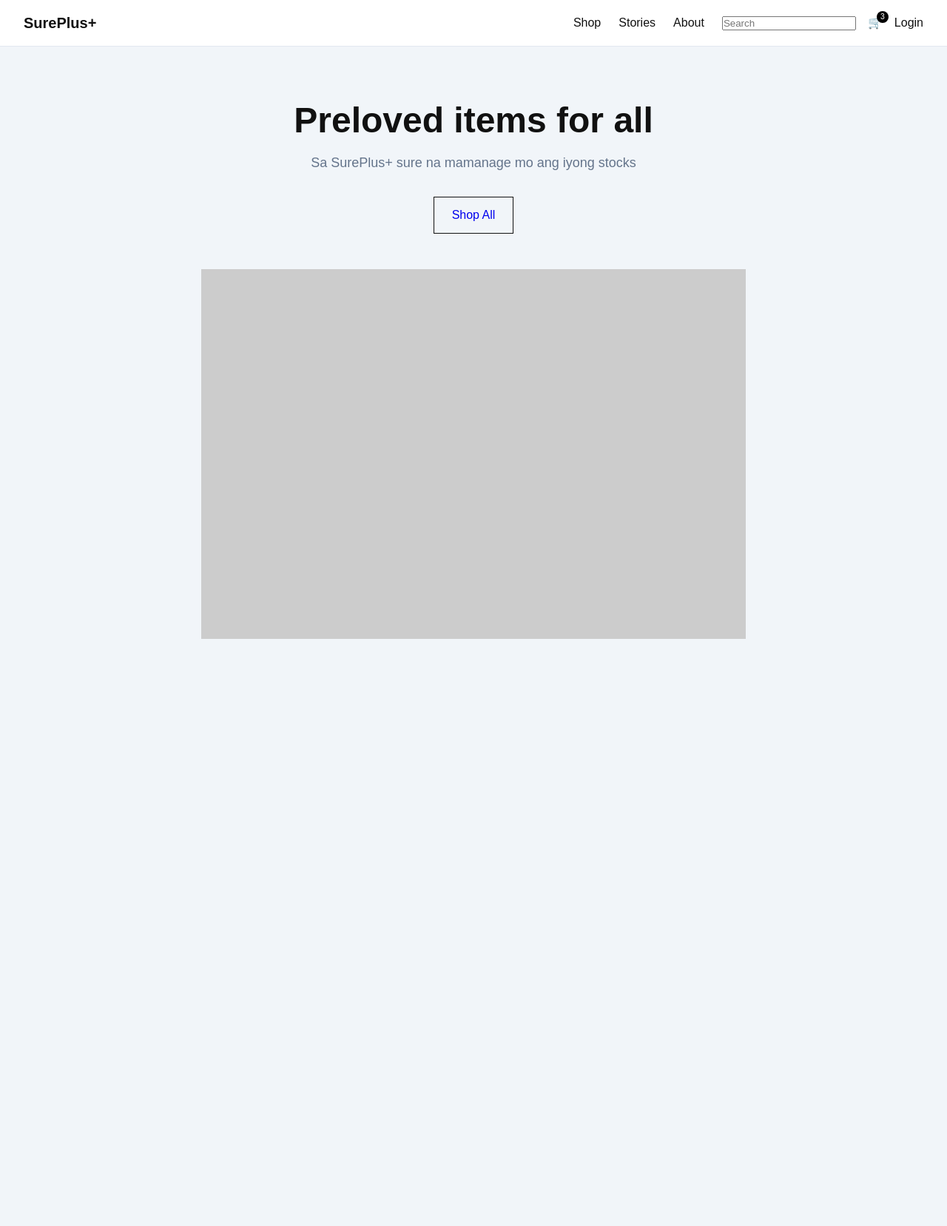
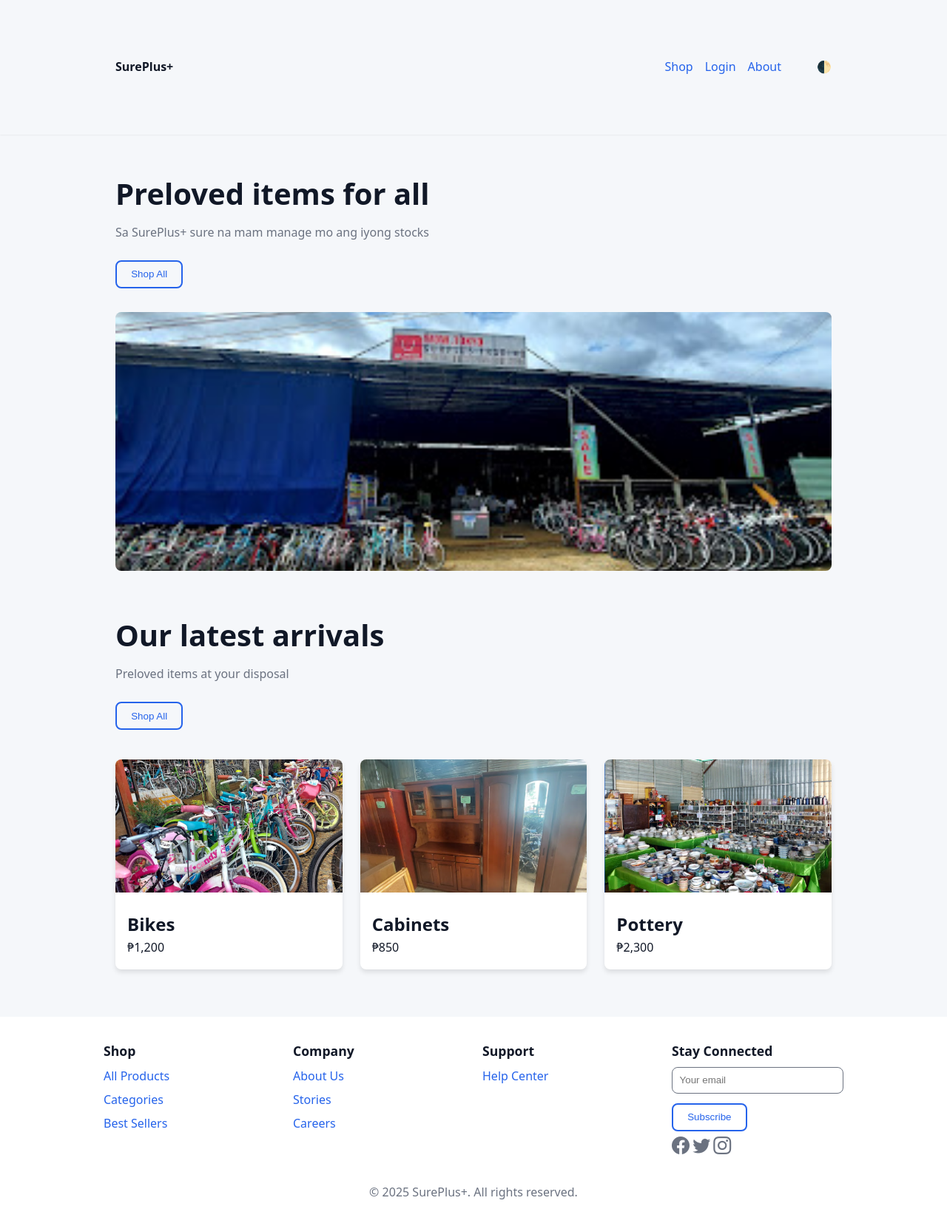
Before and after one commit to Patrickjoshanedez/Collab, a PHP site: page / in a window 1280 px wide. Shown: the whole page at 74% size. Before the commit the page ends 864 px from the top, so only its background shows below. Run offline with PHP 8.4, Linux system fonts and the light colour scheme.

Commit message:
index styling

```diff
--- a/css/index-style.css
+++ b/css/index-style.css
@@ -1,105 +1,148 @@
-/* Reset and base styles */
-* {
-  box-sizing: border-box;
-  margin: 0;
-  padding: 0;
+/*============= Variables & Reset =============*/
+ :root {
+  --bg: #f5f7fa;
+  --card: #fff;
+  --text: #111827;
+  --muted: #6b7280;
+  --primary: #2563eb;
+  --radius: .5rem;
+  --shadow-sm: 0 1px 2px rgba(0,0,0,0.05);
+  --shadow-md: 0 4px 6px rgba(0,0,0,0.1);
 }
+.dark {
+  --bg: #1f2937;
+  --card: #374151;
+  --text: #f9fafb;
+  --muted: #9ca3af;
+  --primary: #3b82f6;
+}
+* { margin: 0; padding: 0; box-sizing: border-box; }
 body {
-  font-family: Arial, sans-serif;
-  background-color: #f1f5f9;
-  color: #111;
-  line-height: 1.5;
+  font-family: system-ui, sans-serif;
+  background: var(--bg);
+  color: var(--text);
+  line-height: 1.6;
+}
+a { color: var(--primary); text-decoration: none; }
+a:hover { text-decoration: underline; }
+button {
+  border: 2px solid var(--primary);
+  background: transparent;
+  padding: .6rem 1.2rem;
+  border-radius: var(--radius);
+  transition: background .2s, color .2s;
+  color: #2563eb;
+}
+button:hover {
+  background: var(--primary);
+  color: #fff;
 }
 
-/* Header / Navbar */
+/*============= Header =============*/
 header {
-  background-color: #fff;
-  padding: 1rem 2rem;
-  border-bottom: 1px solid #e2e8f0;
+  position: sticky;
+  top: 0;
+  backdrop-filter: blur(8px);
+  background: var(--bg);
+  box-shadow: var(--shadow-sm);
+  z-index: 100;
+  transition: padding .3s;
+}
+header.shrink { padding: .5rem 0; } /* smooth shrink on scroll :contentReference[oaicite:5]{index=5} */
+.nav-container {
+  max-width: 1000px;
+  margin: auto;
   display: flex;
   align-items: center;
   justify-content: space-between;
+  padding: 1rem;
 }
-.logo {
-  font-weight: bold;
-  font-size: 1.25rem;
+
+/*============= Hero Sections =============*/
+section {
+  max-width: 1000px;
+  margin: 3rem auto;
+  padding: 0 1rem;
 }
-nav {
-  display: flex;
-  align-items: center;
+h1 { font-size: 2.5rem; margin-bottom: .5rem; }
+p.subtitle { color: var(--muted); margin-bottom: 1.5rem; }
+.hero-img {
+  width: 100%;
+  height: 350px;
+  object-fit: cover;
+  border-radius: var(--radius);
+}
+
+/*============= Grid & Cards =============*/
+.grid-3 {
+  display: grid;
+  grid-template-columns: repeat(auto-fit, minmax(220px, 1fr));
   gap: 1.5rem;
 }
-nav a {
-  text-decoration: none;
-  color: #111;
-  font-weight: 500;
+.card {
+  background: var(--card);
+  border-radius: var(--radius);
+  box-shadow: var(--shadow-md);
+  overflow: hidden;
+  transform: translateY(20px);
+  opacity: 0;
+  transition: all .6s ease; /* scroll-reveal :contentReference[oaicite:6]{index=6} */
+  margin-top: 40px;
 }
-.actions {
-  display: flex;
-  align-items: center;
-  gap: 1rem;
+.card.visible {
+  transform: none;
+  opacity: 1;
 }
-.actions .icon {
-  position: relative;
-  font-size: 1rem;
-  cursor: pointer;
+.card img {
+  width: 100%;
+  height: 180px;
+  object-fit: cover;
 }
-.actions .icon[data-count]::after {
-  content: attr(data-count);
-  position: absolute;
-  top: -0.25rem;
-  right: -0.5rem;
-  background-color: #000;
-  color: #fff;
-  font-size: 0.65rem;
-  width: 1rem;
-  height: 1rem;
-  display: flex;
-  align-items: center;
-  justify-content: center;
-  border-radius: 50%;
+.card-content {
+  padding: 1rem;
 }
 
-/* Hero Section */
-.hero {
-  text-align: center;
-  padding: 4rem 2rem;
-  max-width: 800px;
-  margin: 0 auto;
+/*============= Footer =============*/
+footer {
+  background: var(--card);
+  box-shadow: var(--shadow-sm);
+  padding: 2rem 1rem;
+  margin-top: 4rem;
 }
-.hero h1 {
-  font-size: 2.5rem;
-  margin-bottom: 0.5rem;
+.footer-grid {
+  display: grid; /* CSS Grid footer :contentReference[oaicite:7]{index=7} */
+  grid-template-columns: repeat(auto-fit, minmax(160px,1fr));
+  gap: 1.5rem;
+  max-width: 1000px;
+  margin: auto;
 }
-.hero .subtitle {
-  color: #64748b;
-  font-size: 1.125rem;
-  margin-bottom: 2rem;
+.footer-grid h3 {
+  margin-bottom: .5rem;
+  font-size: 1.1rem;
 }
-.hero .btn {
-  display: inline-block;
-  padding: 0.75rem 1.5rem;
-  border: 1px solid #111;
-  text-decoration: none;
-  font-weight: 500;
-  transition: background-color 0.2s, color 0.2s;
+.footer-grid ul {
+  list-style: none;
 }
-.hero .btn:hover {
-  background-color: #111;
-  color: #fff;
+.footer-grid li + li {
+  margin-top: .4rem;
 }
-.hero .image-placeholder {
-  margin-top: 3rem;
-  width: 100%;
-  height: 400px;
-  background-color: #ccc;
+.social-icons img {
+  width: 24px;
+  margin-right: .5rem;
+}
+.social-icons a {
+  font-size: 1.5rem; /* Adjust icon size */
+  color: var(--muted); /* Use your muted color variable */
+  transition: color 0.3s ease;
 }
 
-@media (min-width: 768px) {
-  .hero h1 {
-    font-size: 3rem;
-  }
-  .hero .image-placeholder {
-    height: 500px;
-  }
+.social-icons a:hover {
+  color: var(--primary); /* Change color on hover */
 }
+.newsletter input {
+  width: 100%;
+  padding: .6rem;
+  border: 1px solid var(--muted);
+  border-radius: var(--radius);
+  margin-bottom: .8rem;
+}
--- a/index.html
+++ b/index.html
@@ -1,33 +1,152 @@
 <!DOCTYPE html>
 <html lang="en">
 <head>
-  <meta charset="UTF-8" />
-  <meta name="viewport" content="width=device-width, initial-scale=1.0" />
-  <title>SurePlus+ Hero Section</title>
+  <meta charset="UTF-8">
+  <meta
+    name="viewport"
+    content="width=device-width, initial-scale=1.0"
+  >
+  <title>SurePlus+</title>
   <link rel="stylesheet" href="css/index-style.css">
+  <link href="https://cdn.jsdelivr.net/npm/bootstrap-icons/font/bootstrap-icons.css" rel="stylesheet">
 </head>
 <body>
-  <header>
-    <div class="logo">SurePlus+</div>
-    <nav>
-      <a href="#shop">Shop</a>
-      <a href="#stories">Stories</a>
-      <a href="#about">About</a>
-      <div class="actions">
-        <input type="search" placeholder="Search">
-        <span class="icon" data-count="3">🛒</span>
+
+  <!-- Sticky Header -->
+  <header id="header">
+    <div class="nav-container">
+      <strong>SurePlus+</strong>
+      <nav style="display:flex; gap:1rem; align-items:center;">
+        <a href="#">Shop</a>
         <a href="pages/login.php">Login</a>
-      </div>
-    </nav>
+        <a href="#">About</a>
+        <a href="#"><svg style="width:1rem;vertical-align:middle"><!--icon--></svg></a>
+        <!-- Dark Mode Toggle (CodePen pattern) :contentReference[oaicite:8]{index=8} -->
+        <label>
+          <input type="checkbox" id="theme-toggle" hidden>
+          <span style="cursor:pointer;">🌓</span>
+        </label>
+      </nav>
+    </div>
   </header>
 
-  <main>
-    <section class="hero">
-      <h1>Preloved items for all</h1>
-      <p class="subtitle">Sa SurePlus+ sure na mamanage mo ang iyong stocks</p>
-      <a href="#shop-all" class="btn">Shop All</a>
-      <div class="image-placeholder"></div>
-    </section>
-  </main>
+  <!-- Hero 1 -->
+  <section>
+    <h1>Preloved items for all</h1>
+    <p class="subtitle">Sa SurePlus+ sure na mam manage mo ang iyong stocks</p>
+    <button>Shop All</button>
+    <div style="margin-top:2rem;">
+      <!-- Exact filename & no hidden class -->
+      <img src="images/banner.jpeg" alt="Banner" class="hero-img">
+    </div>
+  </section>
+
+  <!-- Hero 2 / Latest Arrivals -->
+  <section>
+    <h1>Our latest arrivals</h1>
+    <p class="subtitle">Preloved items at your disposal</p>
+    <button>Shop All</button>
+    <div class="grid-3">
+      <!-- Cards scroll-reveal -->
+      <div class="card"><img src="images/hero1.png"><div class="card-content"><h2>Bikes</h2><p>₱1,200</p></div></div>
+      <div class="card"><img src="images/hero2.png"><div class="card-content"><h2>Cabinets</h2><p>₱850</p></div></div>
+      <div class="card"><img src="images/hero3.png"><div class="card-content"><h2>Pottery</h2><p>₱2,300</p></div></div>
+    </div>
+  </section>
+
+  <!-- Footer -->
+  <footer>
+    <div class="footer-grid">
+      <div>
+        <h3>Shop</h3>
+        <ul>
+          <li><a href="#">All Products</a></li>
+          <li><a href="#">Categories</a></li>
+          <li><a href="#">Best Sellers</a></li>
+        </ul>
+      </div>
+      <div>
+        <h3>Company</h3>
+        <ul>
+          <li><a href="#">About Us</a></li>
+          <li><a href="#">Stories</a></li>
+          <li><a href="#">Careers</a></li>
+        </ul>
+      </div>
+      <div>
+        <h3>Support</h3>
+        <ul>
+          <li><a href="#">Help Center</a></li>
+        </ul>
+      </div>
+      <div>
+        <h3>Stay Connected</h3>
+        <div class="newsletter">
+          <input type="email" placeholder="Your email">
+          <button>Subscribe</button>
+        </div>
+        <div class="social-icons">
+          <a href="#" class="me-2"><i class="bi bi-facebook"></i></a>
+          <a href="#" class="me-2"><i class="bi bi-twitter"></i></a>
+          <a href="#"><i class="bi bi-instagram"></i></a>
+        </div>
+      </div>
+    </div>
+    <p style="text-align:center; margin-top:2rem; color:var(--muted);">
+      © 2025 SurePlus+. All rights reserved.
+    </p>
+  </footer>
+
+  <script>
+    // Sticky header shrink on scroll :contentReference[oaicite:9]{index=9}
+    const header = document.getElementById('header');
+    window.addEventListener('scroll', () => {
+      header.classList.toggle('shrink', window.scrollY > 50);
+    });
+
+    // Scroll-reveal for cards :contentReference[oaicite:10]{index=10}
+    const cards = document.querySelectorAll('.card');
+    const obs = new IntersectionObserver((entries) => {
+      entries.forEach(e => {
+        if (e.isIntersecting) {
+          e.target.classList.add('visible');
+          obs.unobserve(e.target);
+        }
+      });
+    }, { threshold: 0.1 });
+    cards.forEach(card => obs.observe(card));
+
+    // Dark-mode toggle :contentReference[oaicite:11]{index=11}
+    const themeToggle = document.getElementById('theme-toggle');
+    themeToggle.addEventListener('change', () => {
+      document.documentElement.classList.toggle('dark', themeToggle.checked);
+    });
+  </script>
+
+  <script>
+    // Check localStorage for the saved theme preference
+    const savedTheme = localStorage.getItem('theme');
+    const toggle = document.getElementById('theme-toggle');
+
+    // Apply the saved theme preference on page load
+    if (savedTheme === 'dark') {
+      document.documentElement.classList.add('dark');
+      toggle.checked = true; // Set the toggle to match the saved preference
+    } else if (savedTheme === 'light') {
+      document.documentElement.classList.remove('dark');
+      toggle.checked = false; // Ensure the toggle is unchecked for light mode
+    }
+
+    // Add event listener to save the theme preference
+    toggle.addEventListener('change', () => {
+      if (toggle.checked) {
+        document.documentElement.classList.add('dark');
+        localStorage.setItem('theme', 'dark'); // Save preference as 'dark'
+      } else {
+        document.documentElement.classList.remove('dark');
+        localStorage.setItem('theme', 'light'); // Save preference as 'light'
+      }
+    });
+  </script>
 </body>
 </html>
```
Also changed, not shown: images/banner.jpeg (added), images/hero1.png (added), images/hero2.png (added), images/hero3.png (added), images/logo.png (added).
